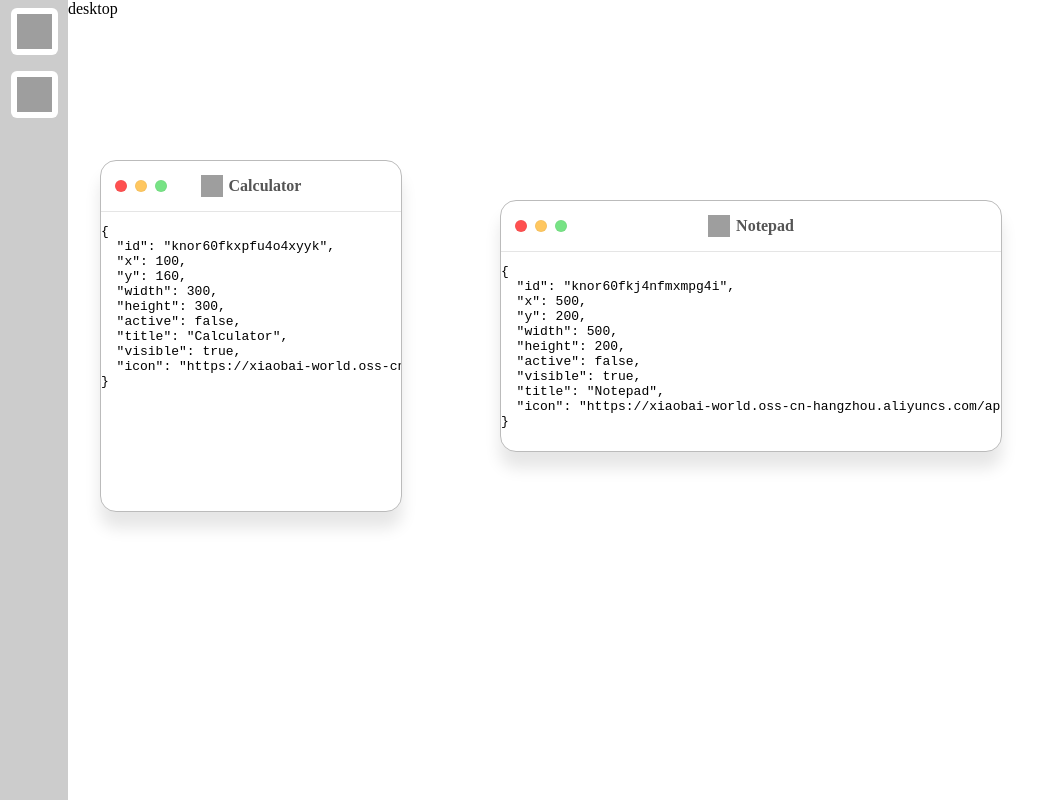
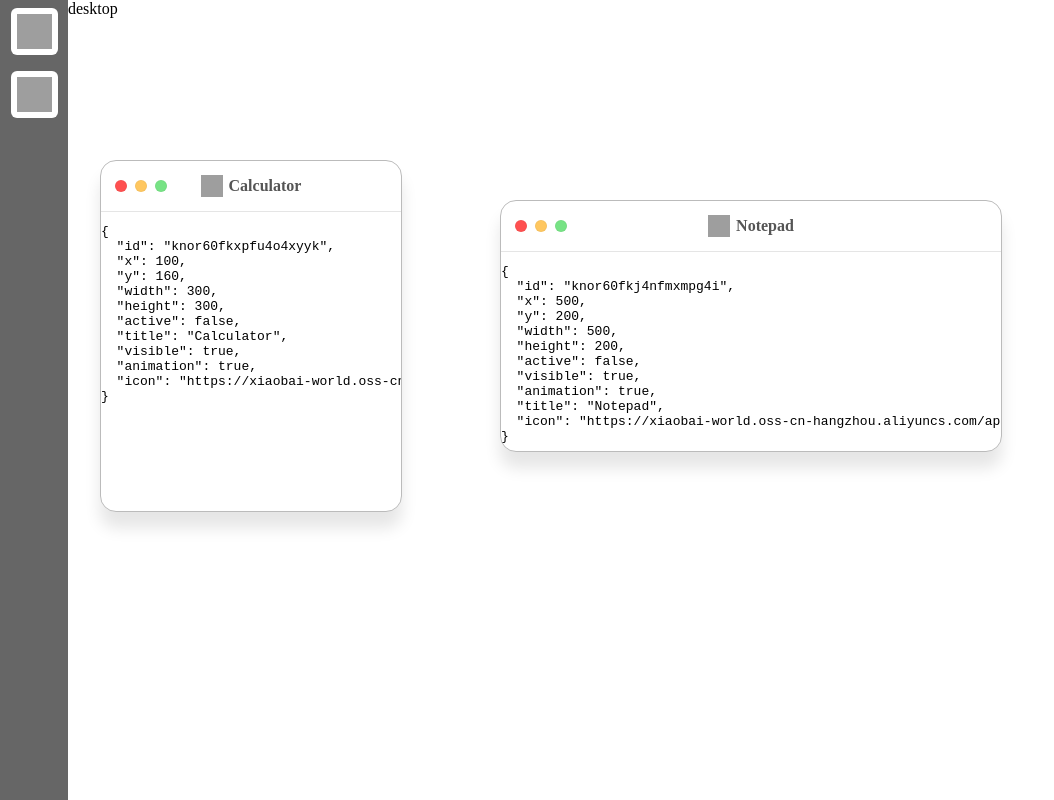
Before and after one commit to Xiaobai-World-Team/core, a Vue app: page / in a window 1280 px wide. Shown: the whole page, without its empty margins (0-1054 px from the left). Built offline with nearby package versions, Linux system fonts and the light colour scheme; no server answers; grey boxes are pictures that could not be loaded.

Commit message:
dbclick title bar can be switch windows size

```diff
--- a/src/kernel/taskbar/taskbar.vue
+++ b/src/kernel/taskbar/taskbar.vue
@@ -42,7 +42,7 @@ export default defineComponent({
   top: 0;
   bottom: 0;
   width: v-bind(taskbarWidthForPx);
-  background: rgba(0, 0, 0, 0.2);
+  background: rgba(0, 0, 0, 0.6);
   z-index: 9999999999;
   display: flex;
   flex-direction: column;
--- a/src/kernel/windows/windows.ts
+++ b/src/kernel/windows/windows.ts
@@ -14,6 +14,14 @@ interface IWindow {
   active: boolean
   visible: boolean
   icon: string
+  animation: boolean
+  /** before the window is maximized,save the window size for later recovery */
+  previousWindowSize?: {
+    x: number,
+    y: number,
+    width: number,
+    height: number
+  }
 }
 
 export const windows = ref<IWindow[]>([])
@@ -32,6 +40,7 @@ windows.value.push({
   active: false,
   title: "Calculator",
   visible: true,
+  animation: true,
   icon: 'https://xiaobai-world.oss-cn-hangzhou.aliyuncs.com/application/app-icon/calculator.svg'
 })
 
@@ -43,6 +52,7 @@ windows.value.push({
   height: 200,
   active: false,
   visible: true,
+  animation: true,
   title: "Notepad",
   icon: 'https://xiaobai-world.oss-cn-hangzhou.aliyuncs.com/application/app-icon/48icon_Notepad.svg'
 })
--- a/src/kernel/windows/windows.vue
+++ b/src/kernel/windows/windows.vue
@@ -3,10 +3,11 @@
     v-for="(window, idx) in windows"
     :id="window.id"
     :key="window.id"
-    class="xiaobai-window-resize"
+    class="xiaobai-window-wrapper"
     v-show="window.visible"
     :class="{
       xiaobaiWindowActive: activeWindowsId === window.id,
+      animation: window.animation,
     }"
     :style="{
       position: 'fixed',
@@ -20,14 +21,18 @@
       <pre>{{ window }}</pre>
     </div>
 
-    <div xiaobai-resize-trigger="move" class="xiaobai-window-toolbar">
+    <div
+      xiaobai-resize-trigger="move"
+      @dblclick="max(window.id)"
+      class="xiaobai-window-toolbar"
+    >
       <img class="xiaobai-window-toolbar-icon" :src="window.icon" />
       {{ window.title }}
     </div>
-    <div xiaobai-resize-trigger="move">
-      <div class="close" title="Close" @click="close(idx)"></div>
-      <div class="min" title="Min" @click="min(idx)"></div>
-      <div class="max" title="Max" @click="max(idx)"></div>
+    <div xiaobai-resize-trigger="move" @dblclick="max(window.id)">
+      <div class="close" title="Close" @click="close(window.id)"></div>
+      <div class="min" title="Min" @click="min(window.id)"></div>
+      <div class="max" title="Max" @click="max(window.id)"></div>
     </div>
     <div xiaobai-resize-trigger="e"></div>
     <div xiaobai-resize-trigger="s"></div>
@@ -41,18 +46,44 @@
 </template>
 <script lang="ts">
 import { defineComponent } from "vue";
+import { taskbarWidth } from "../const";
 import { activeWindowsId, windows } from "./windows";
 
 export default defineComponent({
   setup() {
-    function close(idx: number) {
+    function close(id: string) {
+      const idx = windows.value.findIndex((window) => window.id === id);
       windows.value.splice(idx, 1);
     }
-    function min(idx: number) {
+    function min(id: string) {
+      const idx = windows.value.findIndex((window) => window.id === id);
       windows.value[idx].visible = false;
     }
-    function max(idx: number) {
-      // windows.value[idx].fullscreen = !windows.value[idx].fullscreen;
+    function max(id: string) {
+      const idx = windows.value.findIndex((window) => window.id === id);
+      const obj = windows.value[idx];
+
+      if (obj.previousWindowSize) {
+        obj.x = obj.previousWindowSize.x;
+        obj.y = obj.previousWindowSize.y;
+        obj.width = obj.previousWindowSize.width;
+        obj.height = obj.previousWindowSize.height;
+        obj.previousWindowSize = undefined;
+        return;
+      }
+
+      // first save the window size
+      obj.previousWindowSize = {
+        x: obj.x,
+        y: obj.y,
+        width: obj.width,
+        height: obj.height,
+      };
+
+      obj.x = taskbarWidth.value;
+      obj.y = 0;
+      obj.width = window.innerWidth - taskbarWidth.value;
+      obj.height = window.innerHeight;
     }
     return {
       close,
@@ -71,12 +102,15 @@ export default defineComponent({
       activeWindowsId.value = id;
     }
 
-    document.addEventListener("mousedown", (ev) => {
+    /**
+     * Switch windows size when dobule clicking title bar
+     */
+    document.addEventListener("dbclick", (ev) => {
       let node = <Element>ev.target;
       if (node instanceof Element === false) {
         return;
       }
-      if (Array.from(node.classList).includes("xiaobai-window-resize")) {
+      if (Array.from(node.classList).includes("xiaobai-window-wrapper")) {
         setTopWindow(node.id);
         return;
       }
@@ -85,7 +119,7 @@ export default defineComponent({
         if (node.nodeName === "BODY") {
           break;
         }
-        if (Array.from(node.classList).includes("xiaobai-window-resize")) {
+        if (Array.from(node.classList).includes("xiaobai-window-wrapper")) {
           setTopWindow(node.id);
           break;
         }
@@ -118,6 +152,9 @@ export default defineComponent({
       });
 
       const obj = windows.value[windowIdx];
+
+      // disabled animation
+      obj.animation = false;
 
       // save init point
       var _initPoint = {
@@ -209,6 +246,7 @@ export default defineComponent({
           document.removeEventListener("dragstart", preventDefault);
           document.removeEventListener("mousemove", mousemove);
           document.removeEventListener("mouseup", mouseup);
+          obj.animation = true;
         }
 
         document.addEventListener("mouseup", mouseup);
@@ -219,7 +257,7 @@ export default defineComponent({
 </script>
 
 <style lang="less">
-.xiaobai-window-resize {
+.xiaobai-window-wrapper {
   background: #fff;
   border-radius: 1em;
   overflow: hidden;
@@ -230,6 +268,9 @@ export default defineComponent({
   &.xiaobaiWindowActive {
     z-index: 9999999;
     box-shadow: 0 1em 3em 0 rgba(0, 0, 0, 0.6);
+  }
+  &.animation {
+    transition: all 0.2s;
   }
   > .xiaobai-window-content {
     flex: 1 1 0;
```
